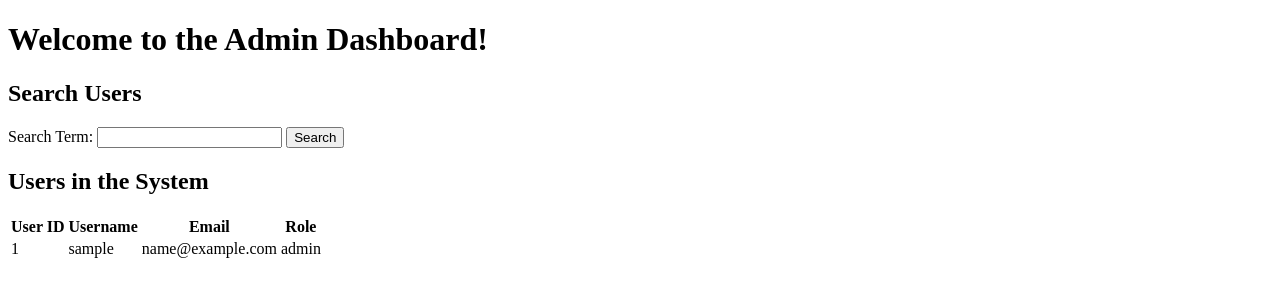
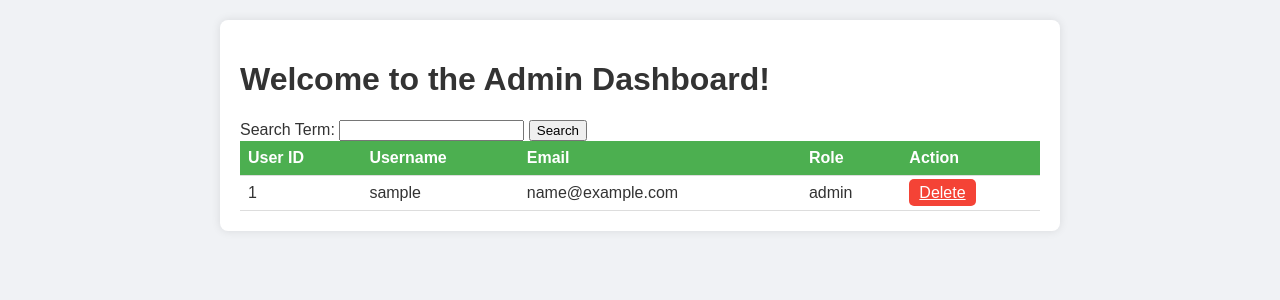
Before and after one commit to Som00712/ENV, a Flask app: page /admin/dashboard in a window 1280 px wide. Shown: the top 300 px of the page. Run offline with Flask 3, Linux system fonts and the light colour scheme; the visitor is signed in with stand-in values (Sample User, id 1); tables that the repository leaves empty or names only in its code hold one stand-in row (values such as "Sample post"); some libraries are stand-ins or nearby versions.

Commit message:
admin style and put delete for users

```diff
--- a/app.py
+++ b/app.py
@@ -309,20 +309,30 @@ def createquiz():
 @app.route('/admin/dashboard', methods=['GET', 'POST'])
 def admin_dashboard():
     if 'loggedin' in session and session['loggedin'] and 'username' in session and 'Role' in session and session['Role'] == 'admin':
+        cursor = mysql.connection.cursor(MySQLdb.cursors.DictCursor)
         if request.method == 'POST':
             search_term = request.form['search_term']
-            cursor = mysql.connection.cursor(MySQLdb.cursors.DictCursor)
-            query = "SELECT * FROM Users WHERE Username LIKE %s OR Email LIKE %s"
-            cursor.execute(query, (f"%{search_term}%", f"%{search_term}%"))
-            users = cursor.fetchall()
-            return render_template('admin_dashboard.html', users=users)
+            cursor.execute("SELECT * FROM Users WHERE Username LIKE %s OR Email LIKE %s", (f"%{search_term}%", f"%{search_term}%"))
         else:
-            cursor = mysql.connection.cursor(MySQLdb.cursors.DictCursor)
             cursor.execute('SELECT UserID, Username, Email, Role FROM Users')
-            users = cursor.fetchall()
-            return render_template('admin_dashboard.html', users=users)
+        users = cursor.fetchall()
+        return render_template('admin_dashboard.html', users=users)
     else:
         return redirect(url_for('login'))
 
+
+@app.route('/delete_user/<int:user_id>', methods=['GET'])
+def delete_user(user_id):
+    if 'loggedin' in session and session['loggedin'] and 'username' in session and 'Role' in session and session['Role'] == 'admin':
+        cursor = mysql.connection.cursor(MySQLdb.cursors.DictCursor)
+        cursor.execute('DELETE FROM Users WHERE UserID = %s', (user_id,))
+        mysql.connection.commit()
+        flash('User successfully deleted.', 'success')
+        return redirect(url_for('admin_dashboard'))
+    else:
+        flash('Unauthorized attempt to delete user.', 'error')
+        return redirect(url_for('login'))
+
+
 if __name__ == '__main__':
     app.run(debug=True, host='0.0.0.0', port=5000)
--- a/templates/admin_dashboard.html
+++ b/templates/admin_dashboard.html
@@ -4,12 +4,53 @@
     <meta charset="UTF-8">
     <meta name="viewport" content="width=device-width, initial-scale=1.0">
     <title>Admin Dashboard</title>
+    <style>
+        body {
+            font-family: Arial, sans-serif;
+            background-color: #f0f2f5;
+            margin: 0;
+            padding: 20px;
+            color: #333;
+        }
+        .container {
+            max-width: 800px;
+            margin: auto;
+            background-color: #fff;
+            padding: 20px;
+            border-radius: 8px;
+            box-shadow: 0 0 10px rgba(0, 0, 0, 0.1);
+        }
+        table {
+            width: 100%;
+            border-collapse: collapse;
+        }
+        th, td {
+            padding: 8px;
+            text-align: left;
+            border-bottom: 1px solid #ddd;
+        }
+        th {
+            background-color: #4CAF50;
+            color: white;
+        }
+        .delete-button {
+            color: white;
+            background-color: #f44336;
+            padding: 5px 10px;
+            border: none;
+            border-radius: 5px;
+            cursor: pointer;
+        }
+        .delete-button:hover {
+            background-color: #d32f2f;
+        }
+    </style>
 </head>
 <body>
+    <div class="container">
         <h1>Welcome to the Admin Dashboard!</h1>
 
         <!-- Search Users Form -->
-    <h2>Search Users</h2>
         <form action="{{ url_for('admin_dashboard') }}" method="post">
             <label for="search_term">Search Term:</label>
             <input type="text" id="search_term" name="search_term">
@@ -17,24 +58,28 @@
         </form>
 
         <!-- Display Users -->
-        <h2>Users in the System</h2>
         <table>
+            <thead>
                 <tr>
                     <th>User ID</th>
                     <th>Username</th>
                     <th>Email</th>
                     <th>Role</th>
+                    <th>Action</th>
                 </tr>
+            </thead>
+            <tbody>
                 {% for user in users %}
                 <tr>
                     <td>{{ user.UserID }}</td>
                     <td>{{ user.Username }}</td>
                     <td>{{ user.Email }}</td>
                     <td>{{ user.Role }}</td>
+                    <td><a href="{{ url_for('delete_user', user_id=user.UserID) }}" class="delete-button">Delete</a></td>
                 </tr>
                 {% endfor %}
+            </tbody>
         </table>
+    </div>
 </body>
 </html>
-</body>
-</html>
```
Also changed, not shown: templates/teacher_dashboard.html (indentation only). Lines whose indentation alone changed are shown as unchanged.
